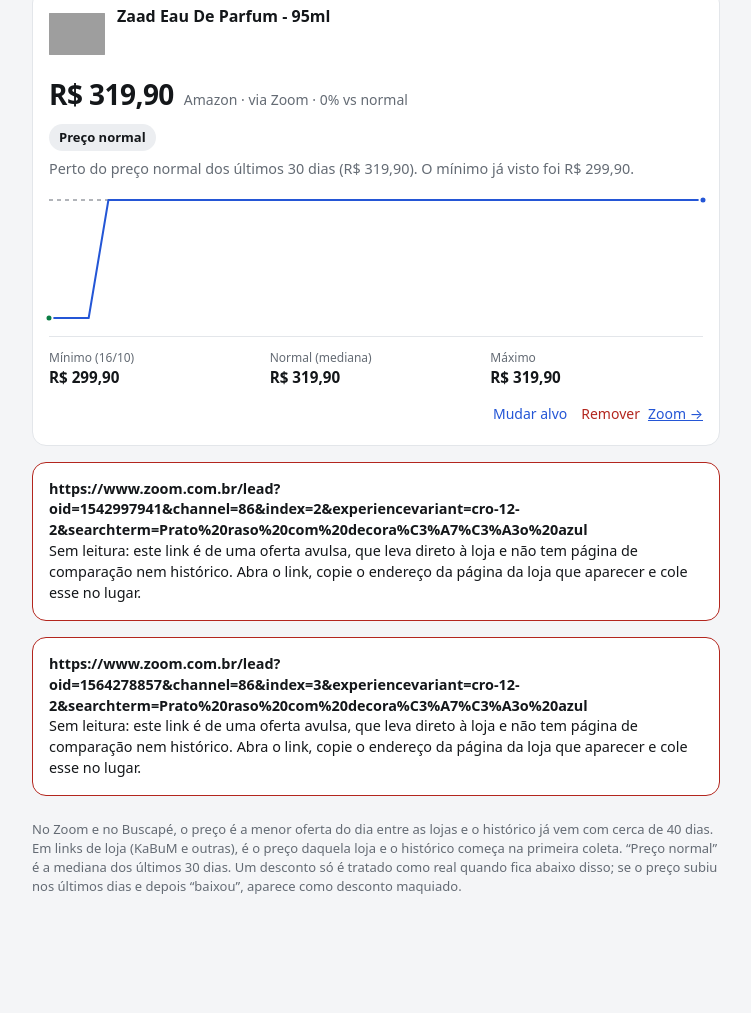
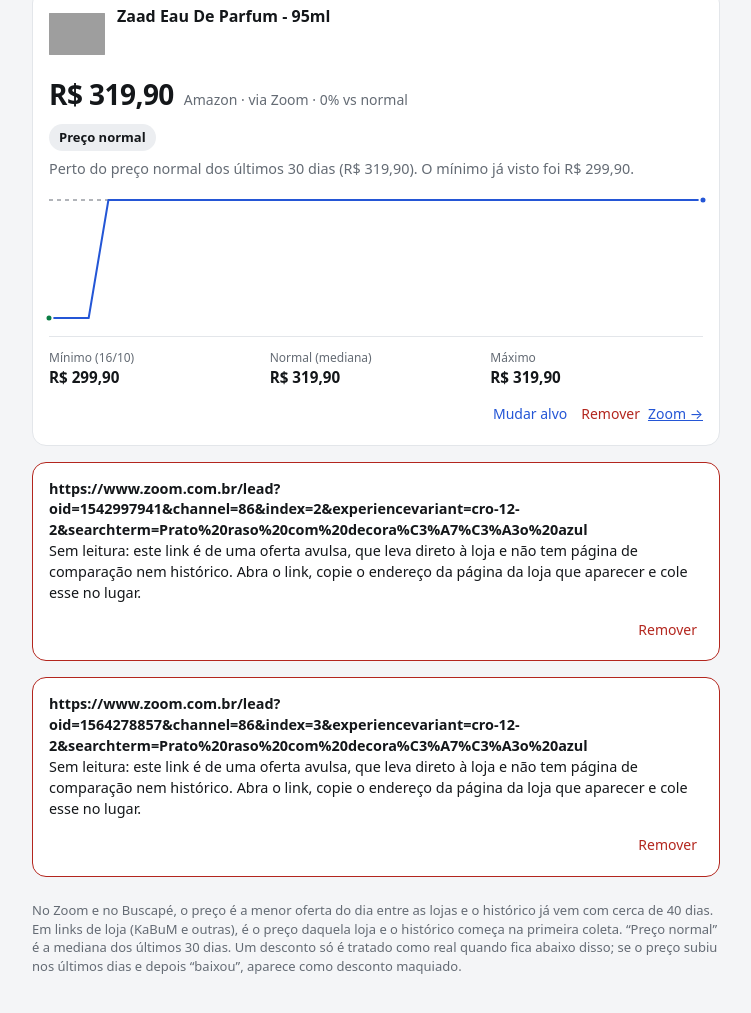
Before and after one commit to AndersonMoro/pesquisa-black, a plain HTML site: page docs/index.html in a window 1280 px wide. Shown: the part 1835-2848 px from the top of the page, without its empty margins (264-1015 px from the left). Before the commit the page ends 2791 px from the top, so only its background shows below. Drawn offline with Linux system fonts and the light colour scheme; grey boxes are pictures that could not be loaded.

Commit message:
Botão Remover nos cartões de produto sem leitura
Co-Authored-By: Claude Fable 5.2 <noreply@anthropic.com>
Claude-Session: https://claude.ai/code/session_016diKZhdegT1AxRPSaYmjZY

```diff
--- a/docs/index.html
+++ b/docs/index.html
@@ -261,6 +261,10 @@ function ligarEdicao(el, entrada) {
       v ? "Preço-alvo atualizado." : "Preço-alvo removido.");
     if (feito) form.classList.remove("on");
   };
+  ligarRemover(el, entrada);
+}
+
+function ligarRemover(el, entrada) {
   const rm = el.querySelector('[data-a="rm"]');
   rm.onclick = async () => {
     if (!rm.dataset.certeza) { rm.dataset.certeza = 1; rm.textContent = "Confirmar remoção"; return; }
@@ -364,7 +368,9 @@ function mostrar(d) {
   d.erros.forEach(e => {
     const el = document.createElement("section");
     el.className = "card err";
-    el.innerHTML = `<b>${esc(e.entrada)}</b><br>Sem leitura: ${esc(e.erro)}`;
+    el.innerHTML = `<b>${esc(e.entrada)}</b><br>Sem leitura: ${esc(e.erro)}
+      <div class="foot"><span></span><span class="acts"><button class="ghost danger" data-a="rm" type="button">Remover</button></span></div>`;
+    ligarRemover(el, e.entrada);
     lista.append(el);
   });
   if (!d.produtos.length && !d.erros.length) lista.innerHTML = '<p class="card">Nenhum produto na lista ainda. Adicione o primeiro no campo acima.</p>';
```
